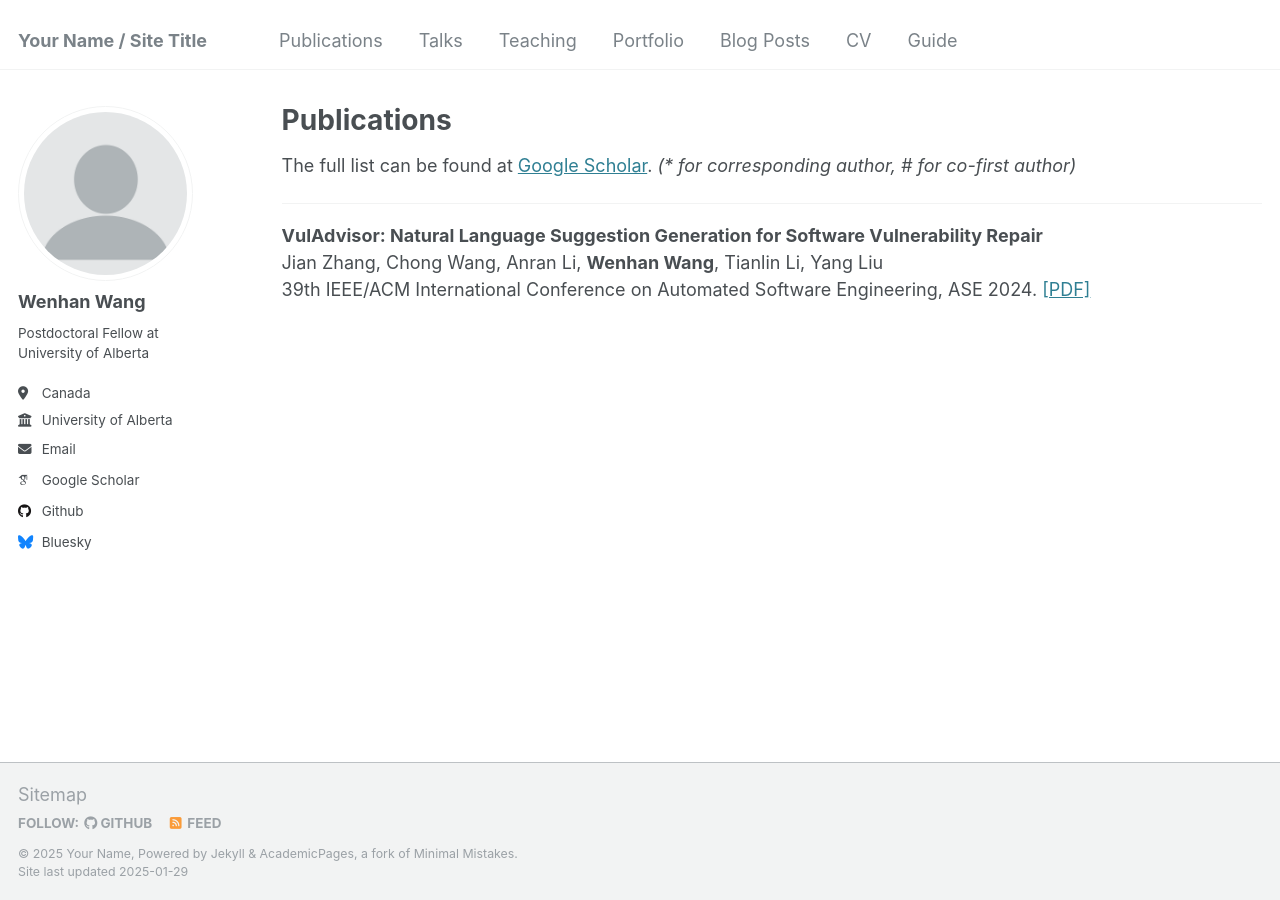
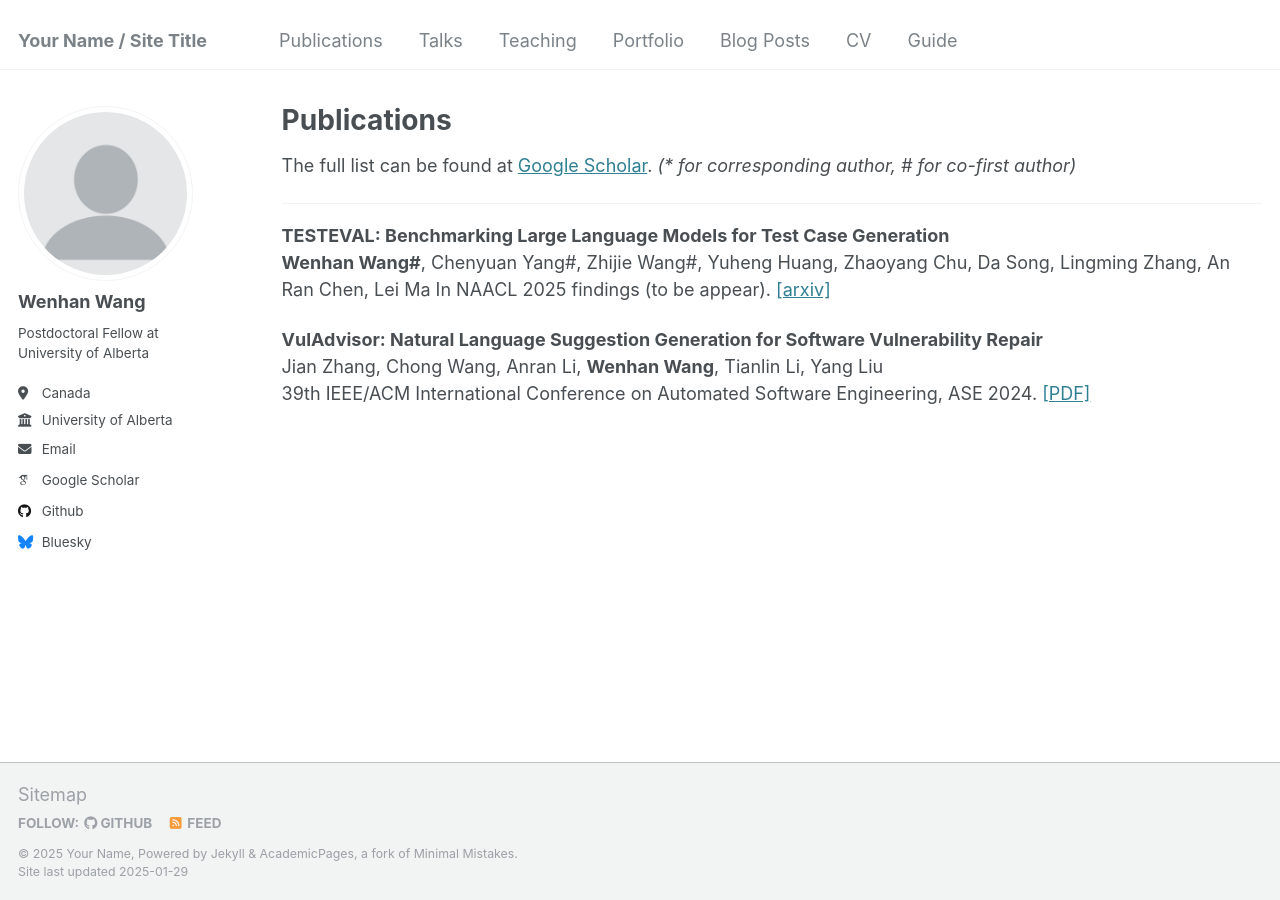
Before and after one commit to jacobwwh/jacobwwh.github.io, a Jekyll site: the page built from _pages/publications.md, in a window 1280 px wide. Built offline with Jekyll 4.4.1, drawn with Linux system fonts in a browser that asks for light colours; some web fonts are replaced.

Commit message:
Update publications.md

```diff
--- a/_pages/publications.md
+++ b/_pages/publications.md
@@ -13,6 +13,10 @@ redirect_from:
 The full list can be found at <a href="https://scholar.google.com/citations?user=wOFP-oUAAAAJ&hl">Google Scholar</a>. <i>(* for corresponding author, # for co-first author)</i>
 
 ---
+**TESTEVAL: Benchmarking Large Language Models for Test Case Generation**
+   **Wenhan Wang#**, Chenyuan Yang#, Zhijie Wang#, Yuheng Huang, Zhaoyang Chu, Da Song, Lingming Zhang, An Ran Chen, Lei Ma
+   In NAACL 2025 findings (to be appear). [\[arxiv\]](https://arxiv.org/abs/2406.04531)
+
  **VulAdvisor: Natural Language Suggestion Generation for Software Vulnerability Repair**
    Jian Zhang, Chong Wang, Anran Li, **Wenhan Wang**, Tianlin Li, Yang Liu
    39th IEEE/ACM International Conference on Automated Software Engineering, ASE 2024. [\[PDF\]](http://zhangj111.github.io/files/ASE24_VulAdvisor.pdf)
```
